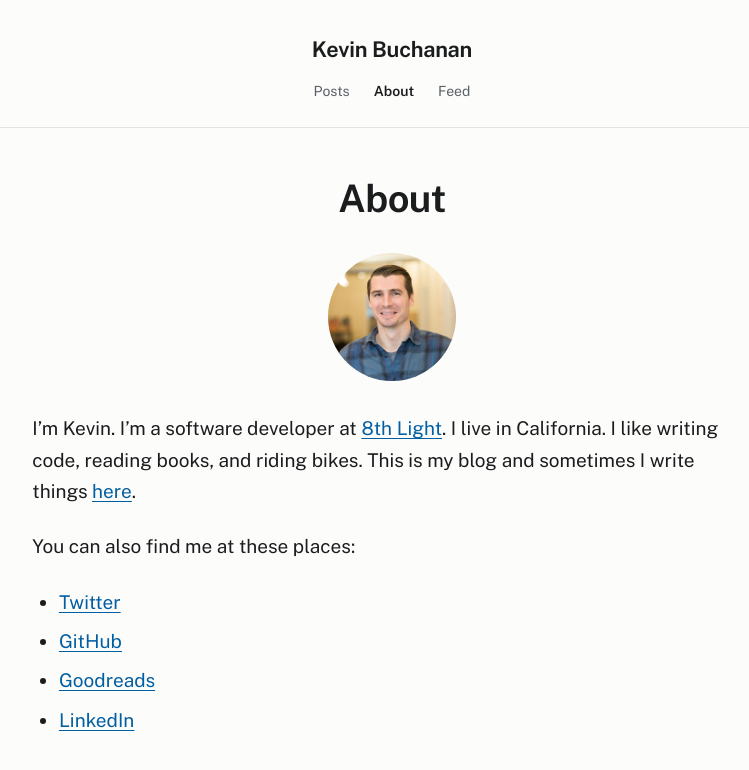
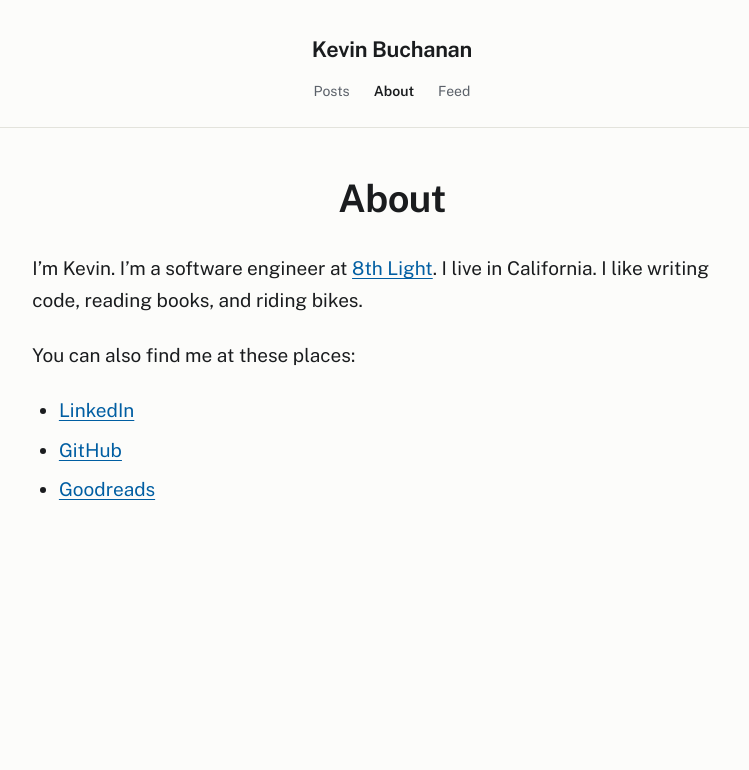
Before and after one commit to kevbuchanan/kevbuchanan.github.io, a Jekyll site: the page built from about.md, in a window 1280 px wide. Shown: the top 770 px of the page, without its empty margins (248-997 px from the left). Built offline with Jekyll 4.4.1, drawn with Linux system fonts in a browser that asks for light colours.

Commit message:
Remove the photo from the About page
Drops the .avatar rule with it, since nothing else used it. That lets the
prose image rule stop excluding .avatar.

```diff
--- a/_sass/layout.scss
+++ b/_sass/layout.scss
@@ -122,18 +122,9 @@ main {
   flex-shrink: 0;
 }
 
-.avatar {
-  display: block;
-  width: 8rem;
-  height: 8rem;
-  margin: 0 auto var(--space-6);
-  border-radius: 50%;
-  object-fit: cover;
-}
-
 // Diagrams and screenshots in prose get a frame so they read as figures
 // rather than as bleeding into the page background.
-.entry-content img:not(.avatar) {
+.entry-content img {
   display: block;
   border: 1px solid var(--rule);
   border-radius: var(--radius);
--- a/about.md
+++ b/about.md
@@ -3,16 +3,12 @@ title: About
 permalink: /about/
 ---
 
-<img class="avatar" src="{{ '/assets/photo.jpg' | relative_url }}" alt="Kevin Buchanan" width="600" height="600">
-
 I'm Kevin.
-I'm a software developer at [8th Light](https://8thlight.com).
+I'm a software engineer at [8th Light](https://8thlight.com).
 I live in California. I like writing code, reading books, and riding bikes.
-This is my blog and sometimes I write things [here](/).
 
 You can also find me at these places:
 
-- [Twitter](https://twitter.com/kevinbuch_)
+- [LinkedIn](https://www.linkedin.com/in/buchanankevin)
 - [GitHub](https://github.com/kevbuchanan)
 - [Goodreads](https://www.goodreads.com/user/show/52962114-kevin-buchanan)
-- [LinkedIn](https://www.linkedin.com/in/buchanankevin)
```
